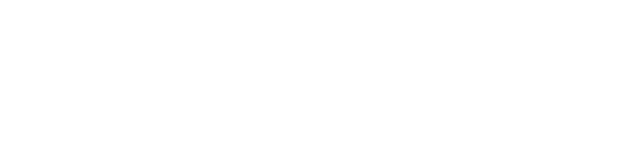
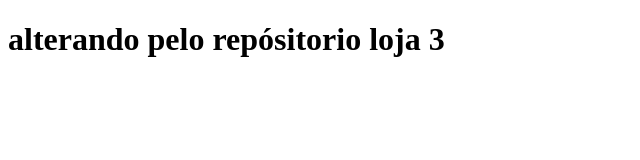
Before and after one commit to cwfJUNIOR/lojavirtual, a plain HTML site: page index.html in a window 1280 px wide. Shown: the whole page, without its empty margins (0-640 px from the left). Drawn offline with Linux system fonts and the light colour scheme.

Commit message:
editing index & criated script.js

```diff
--- a/index.html
+++ b/index.html
@@ -8,7 +8,7 @@
 </head>
 
 <body>
-
+    <h1>alterando pelo repósitorio loja 3</h1>
 </body>
 
 </html>
--- /dev/null
+++ b/script.js
@@ -0,0 +1 @@
+console.log("Hello World")
```
